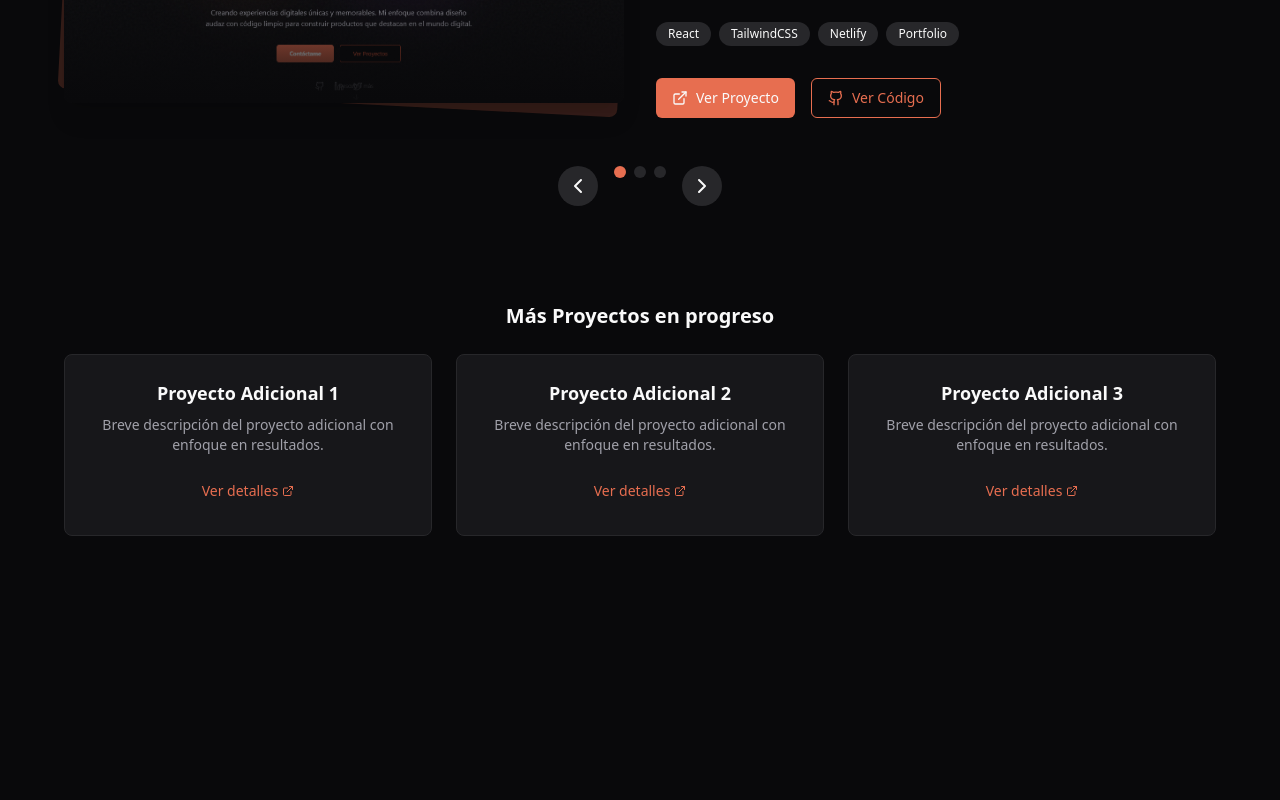
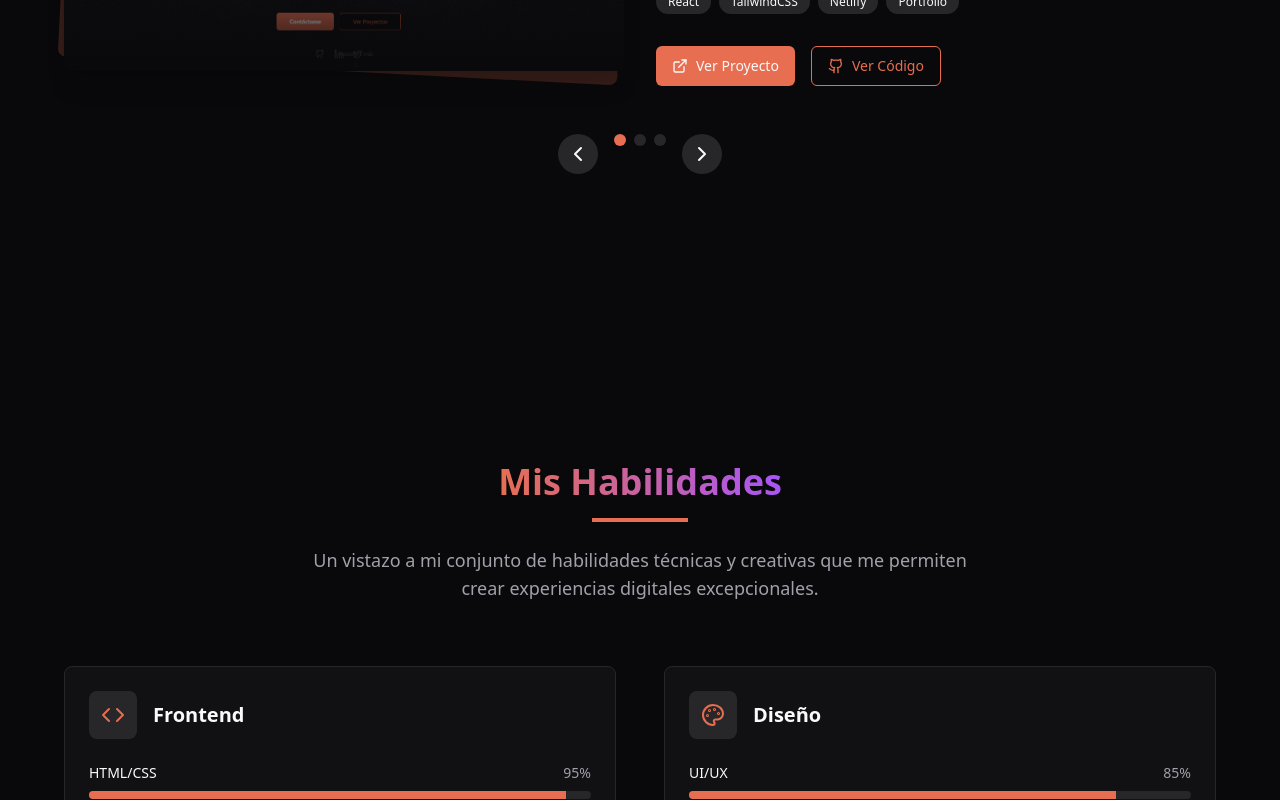
Before and after one commit to ColDev-Colivoro/portfolio, a React (Vite) app: page / in a window 1280 px wide. Shown: the part 3296-4096 px from the top of the page. Built offline with nearby package versions, Linux system fonts and the light colour scheme.

Commit message:
eliminacion de proyectos vacios

```diff
--- a/src/components/FeaturedProject.jsx
+++ b/src/components/FeaturedProject.jsx
@@ -207,7 +207,7 @@ const FeaturedProject = () => {
   const closeModal = () => setIsModalOpen(false);
 
   return (
-    <div className="container mx-auto px-4 pt-8 pb-16">
+    <div className="container mx-auto px-4 pt-8 pb-4">
       <motion.div
         className="max-w-6xl mx-auto bg-secondary rounded-xl shadow-lg p-8 flex flex-col md:flex-row items-center gap-8"
         initial={{ opacity: 0, y: 50 }}
--- a/src/components/Projects.jsx
+++ b/src/components/Projects.jsx
@@ -84,7 +84,7 @@ const Projects = () => {
   };
 
   return (
-    <div className="container mx-auto px-4 py-16">
+    <div className="container mx-auto px-4 pt-8 pb-16">
       <motion.div
         className="max-w-6xl mx-auto"
         initial="hidden"
@@ -199,36 +199,6 @@ const Projects = () => {
           </div>
         </div>
 
-        <motion.div
-          className="mt-24 text-center"
-          variants={itemVariants}
-        >
-          <h3 className="text-xl font-bold mb-6">Más Proyectos en progreso</h3>
-          <div className="grid grid-cols-1 md:grid-cols-3 gap-6">
-            {[1, 2, 3].map((item) => (
-              <motion.div
-                key={item}
-                className="bg-secondary/50 p-6 rounded-lg border border-border card-hover"
-                whileHover={{ y: -5, scale: 1.02 }}
-              >
-                <h4 className="text-lg font-bold mb-2">Proyecto Adicional {item}</h4>
-                <p className="text-sm text-muted-foreground mb-4">
-                  Breve descripción del proyecto adicional con enfoque en resultados.
-                </p>
-                <div className="flex justify-center">
-                  <Button
-                    variant="link"
-                    className="text-accent"
-                    onClick={() => window.open('https://example.com', '_blank')}
-                  >
-                    Ver detalles
-                    <ExternalLink className="ml-1 h-3 w-3" />
-                  </Button>
-                </div>
-              </motion.div>
-            ))}
-          </div>
-        </motion.div>
       </motion.div>
     </div>
   );
```
